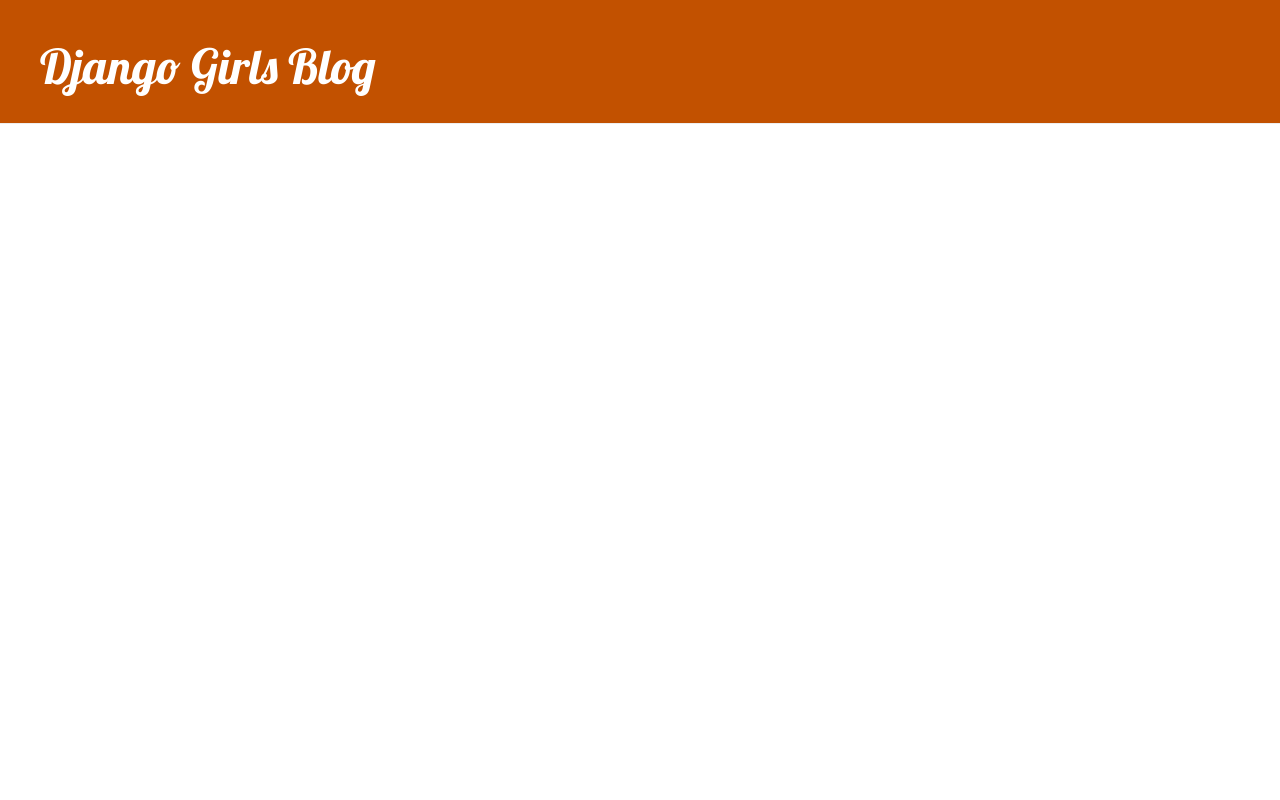
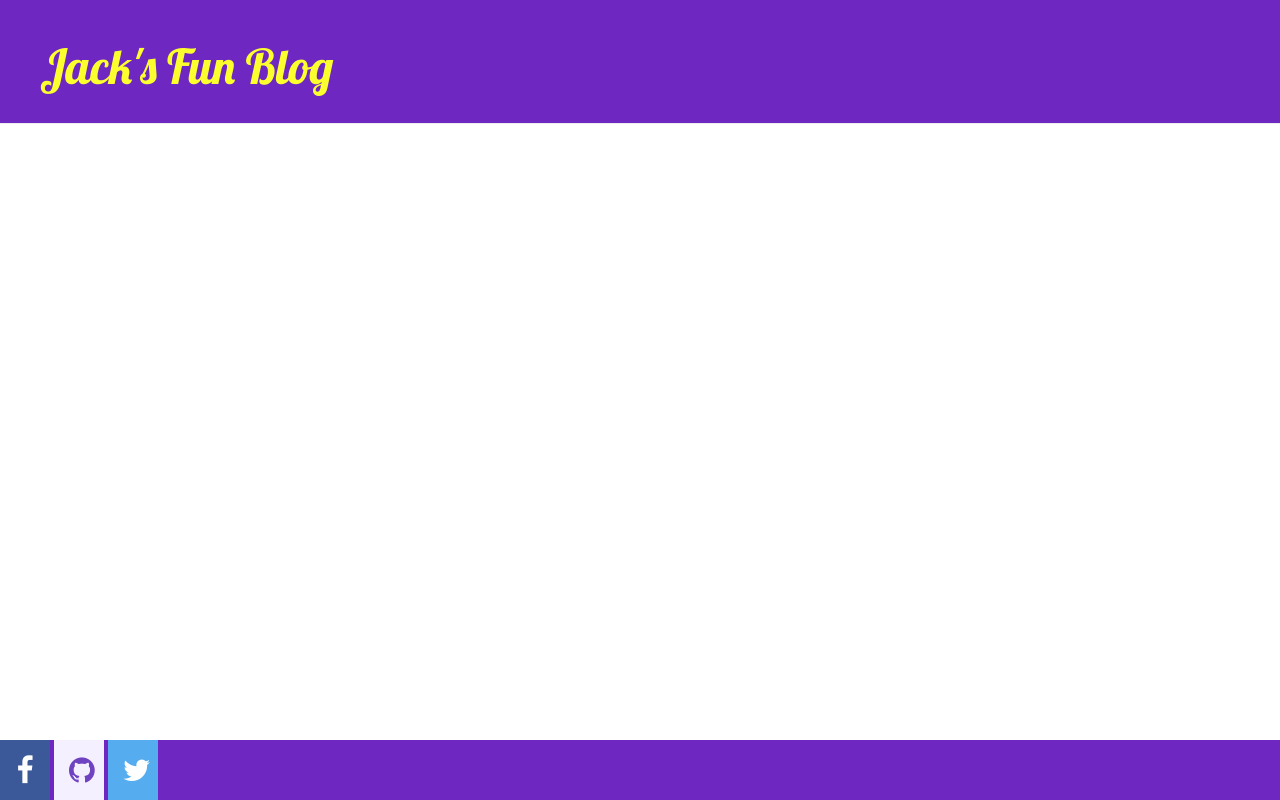
Before and after one commit to JackTWilkinson/BirminghamFinal, a Django app: page / in a window 1280 px wide. Run offline with Django 3.2, Linux system fonts and the light colour scheme; data that the repository does not hold is empty; some libraries are stand-ins or nearby versions.

Commit message:
Changed the css a bit and added links to different social media platforms

```diff
--- a/blog/static/css/blog.css
+++ b/blog/static/css/blog.css
@@ -1,11 +1,11 @@
 .page-header {
-    background-color: #C25100;
+    background-color: #6f27c2;
     margin-top: 0;
     padding: 20px 20px 20px 40px;
 }
 
 .page-header h1, .page-header h1 a, .page-header h1 a:visited, .page-header h1 a:active {
-    color: #ffffff;
+    color: #fcff2e;
     font-size: 36pt;
     text-decoration: none;
 }
@@ -44,3 +44,41 @@
 .post h2 a, .post h2 a:visited {
     color: #000000;
 }
+
+#footer {
+   position:fixed;
+   bottom:0;
+   width:100%;
+   height:60px;
+   background: #6f27c2;
+}
+
+.fa {
+  padding: 15px;
+  font-size: 30px;
+  width: 50px;
+  text-align: center;
+  text-decoration: none;
+}
+
+.fa:hover {
+  opacity: 0.7;
+}
+
+/* Facebook */
+.fa-facebook {
+  background: #3B5998;
+  color: white;
+}
+
+/* Twitter */
+.fa-twitter {
+  background: #55ACEE;
+  color: white;
+}
+
+/* Github */
+.fa-github {
+    background: #f5f0ff;
+    color: #6f42c1;
+}
--- a/blog/templates/blog/base.html
+++ b/blog/templates/blog/base.html
@@ -5,6 +5,7 @@
         <link rel="stylesheet" href="//maxcdn.bootstrapcdn.com/bootstrap/3.2.0/css/bootstrap.min.css">
         <link rel="stylesheet" href="//maxcdn.bootstrapcdn.com/bootstrap/3.2.0/css/bootstrap-theme.min.css">
         <link href="//fonts.googleapis.com/css?family=Lobster&subset=latin,latin-ext" rel="stylesheet" type="text/css">
+        <link rel="stylesheet" href="https://cdnjs.cloudflare.com/ajax/libs/font-awesome/4.7.0/css/font-awesome.min.css">
         <link rel="stylesheet" href="{% static 'css/blog.css' %}">
     </head>
     <body>
@@ -12,7 +13,7 @@
         {% if user.is_authenticated %}
             <a href="{% url 'post_new' %}" class="top-menu"><span class="glyphicon glyphicon-plus"></span></a>
         {% endif %}
-        <h1><a href="/">Django Girls Blog</a></h1>
+        <h1><a href="/">Jack's Fun Blog</a></h1>
     </div>
         <div class="content container">
             <div class="row">
@@ -22,5 +23,10 @@
                 </div>
             </div>
         </div>
+        <div id="footer">
+            <a href="https://www.facebook.com/IowaStateU/" class="fa fa-facebook"></a>
+            <a href="https://github.com/JackTWilkinson" class="fa fa-github"></a>
+            <a href="https://twitter.com/martinfowler" class="fa fa-twitter"></a>
+        </div>
     </body>
 </html>
```
